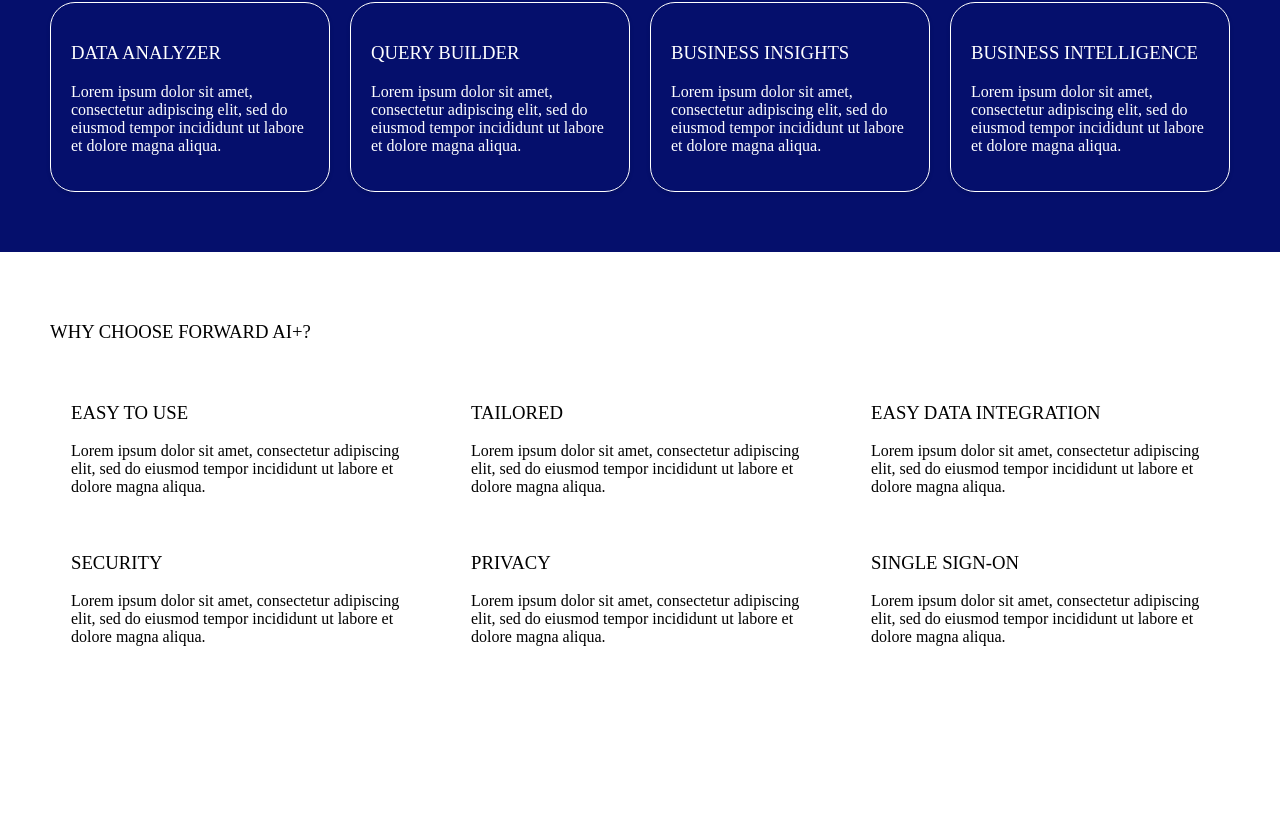
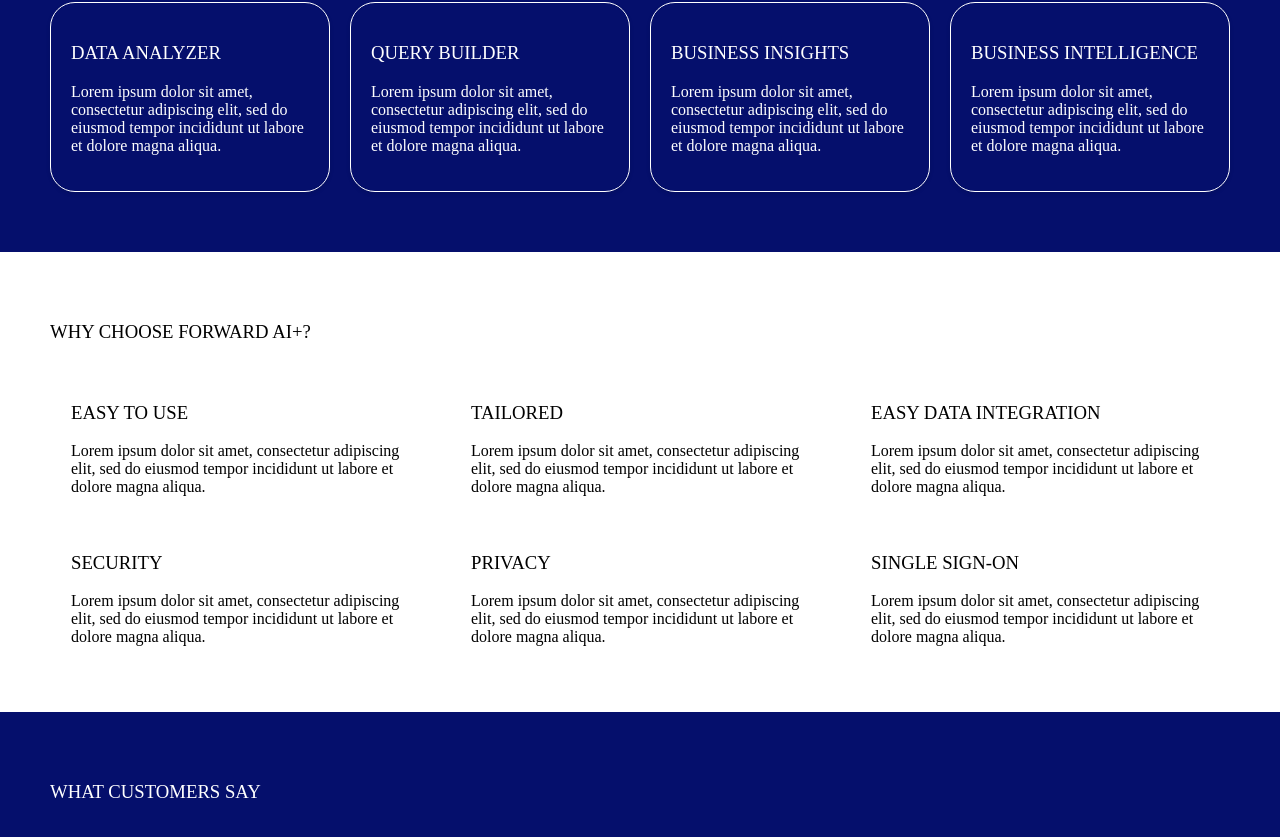
Before and after one commit to skyino7/ForwardAI, a React (Create React App) app in the folder frontend/: page / in a window 1280 px wide. Shown: the part 963-1800 px from the top of the page. Before the commit the page ends 1675 px from the top, so only its background shows below. Built offline with nearby package versions, Linux system fonts and the light colour scheme.

Commit message:
Clients section updated

```diff
--- a/frontend/src/Component/Clients.jsx
+++ b/frontend/src/Component/Clients.jsx
@@ -2,7 +2,9 @@ import React from 'react'
 
 const Clients = () => {
   return (
-    <div>Clients</div>
+    <div className='clients'>
+        <h3>What Customers Say</h3>
+    </div>
   )
 }
 
--- a/frontend/src/Component/Comp.css
+++ b/frontend/src/Component/Comp.css
@@ -188,3 +188,14 @@
   .chospac {
     padding-top: 50px;
   }
+
+  .clients {
+    background-color: #050F6C;
+    color: #fff;
+    padding: 50px 50px 100px 50px;
+  }
+
+  .clients h3 {
+    text-transform: uppercase;
+    font-weight: 500;
+  }
--- a/frontend/src/pages/login.jsx
+++ b/frontend/src/pages/login.jsx
@@ -3,6 +3,7 @@ import Navbar from '../Component/Navbar'
 import Banner from '../Component/Banner'
 import Offer from '../Component/Offer'
 import Choose from '../Component/Choose'
+import Clients from '../Component/Clients'
 
 const login = () => {
   return (
@@ -11,6 +12,7 @@ const login = () => {
         <Banner />
         <Offer />
         <Choose />
+        <Clients />
         {/* <p className='login'>login</p> */}
     </>
   )
```
